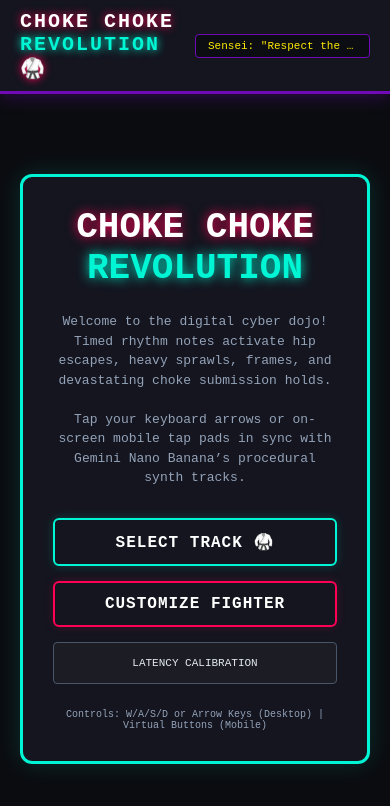
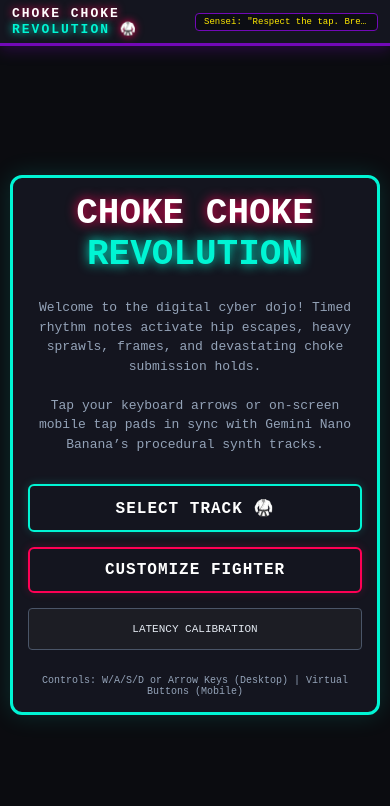
Before and after one commit to Jmetrics86/choke-choke-revolution, a React (Vite) app: page / in a window 390 px wide. Shown: the top 806 px of the page. Built offline with nearby package versions, Linux system fonts and the light colour scheme.

Commit message:
feat: optimize gameplay layout and UI panels for full mobile and desktop responsiveness

```diff
--- a/src/styles/dojo.css
+++ b/src/styles/dojo.css
@@ -66,6 +66,12 @@ body, html {
   z-index: 10;
 }
 
+@media (max-width: 820px) {
+  .dojo-header {
+    padding: 6px 12px;
+  }
+}
+
 .logo-text {
   font-size: 20px;
   font-weight: 900;
@@ -74,6 +80,12 @@ body, html {
   color: #fff;
   text-shadow: 0 0 8px var(--neon-pink);
   margin: 0;
+}
+
+@media (max-width: 820px) {
+  .logo-text {
+    font-size: 13px !important;
+  }
 }
 
 .logo-text span {
@@ -92,6 +104,13 @@ body, html {
   overflow: hidden;
   text-overflow: ellipsis;
   color: var(--neon-yellow);
+}
+
+@media (max-width: 820px) {
+  .coach-box {
+    font-size: 9px !important;
+    padding: 3px 8px !important;
+  }
 }
 
 /* Layout screens */
@@ -339,13 +358,20 @@ body, html {
   padding-right: 5px;
 }
 
-@media (max-width: 480px) {
+@media (max-width: 768px) {
   .song-selector-screen {
     width: 95%;
     height: 95%;
+    padding: 12px;
+    gap: 10px;
   }
   .song-list-container {
-    grid-template-columns: 1fr;
+    grid-template-columns: repeat(auto-fill, minmax(140px, 1fr));
+    gap: 10px;
+  }
+  .menu-screen {
+    padding: 15px;
+    margin: 10px;
   }
 }
 
@@ -428,6 +454,8 @@ body, html {
 @media (max-width: 820px) {
   .animation-panel {
     flex: 1;
+    height: auto;
+    min-height: 0;
     border-right: none;
     border-bottom: 3px solid var(--neon-purple);
   }
@@ -446,7 +474,9 @@ body, html {
 
 @media (max-width: 820px) {
   .rhythm-panel {
-    flex: 1.5;
+    flex: 1.4;
+    height: auto;
+    min-height: 0;
     align-items: stretch;
   }
 }
@@ -510,6 +540,7 @@ body, html {
 @media (max-width: 820px) {
   .mobile-touchpad {
     display: flex; /* Show on mobile! */
+    height: 90px;
   }
 }
 
@@ -541,11 +572,23 @@ body, html {
   margin-bottom: 2px;
 }
 
+@media (max-width: 820px) {
+  .touch-icon {
+    font-size: 18px;
+  }
+}
+
 .touch-label {
   font-size: 8px;
   font-weight: bold;
   letter-spacing: 0.5px;
   text-transform: uppercase;
+}
+
+@media (max-width: 820px) {
+  .touch-label {
+    font-size: 7.5px;
+  }
 }
 
 /* Arrow specific colors */
```
